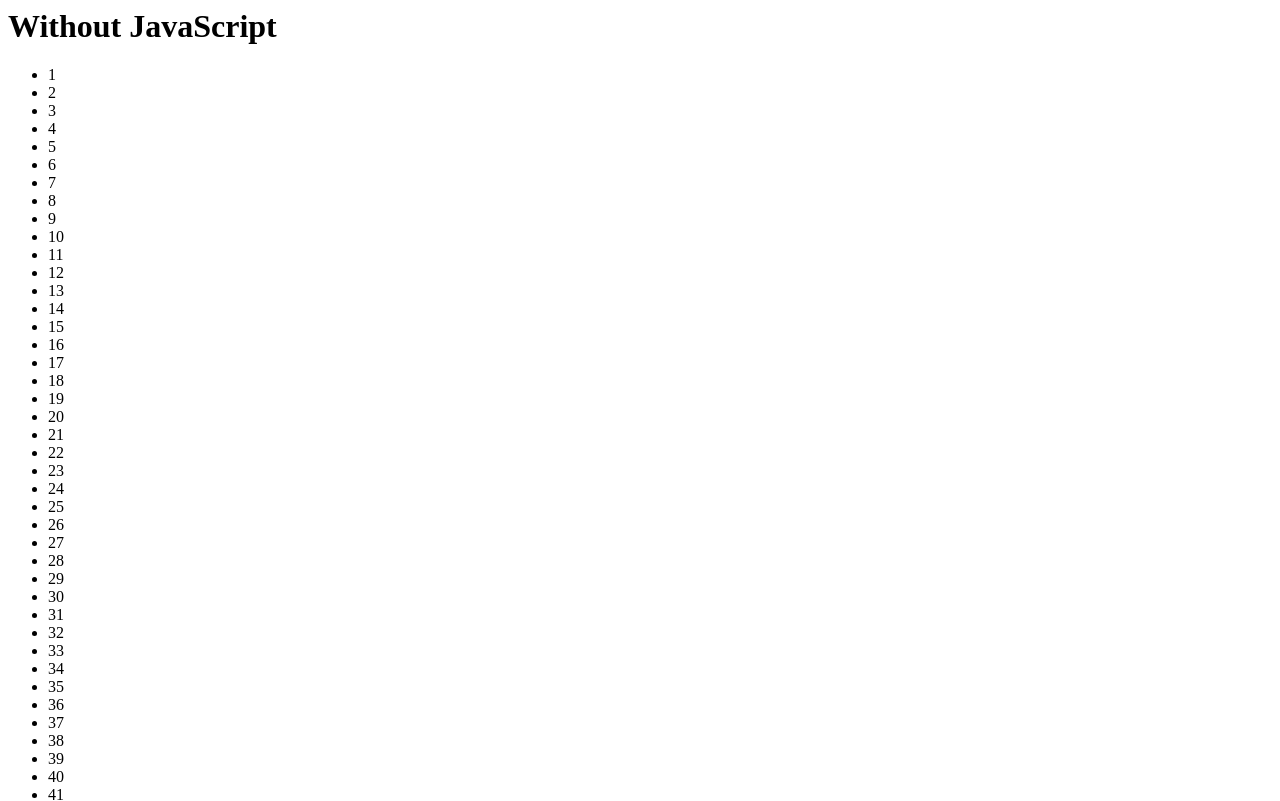
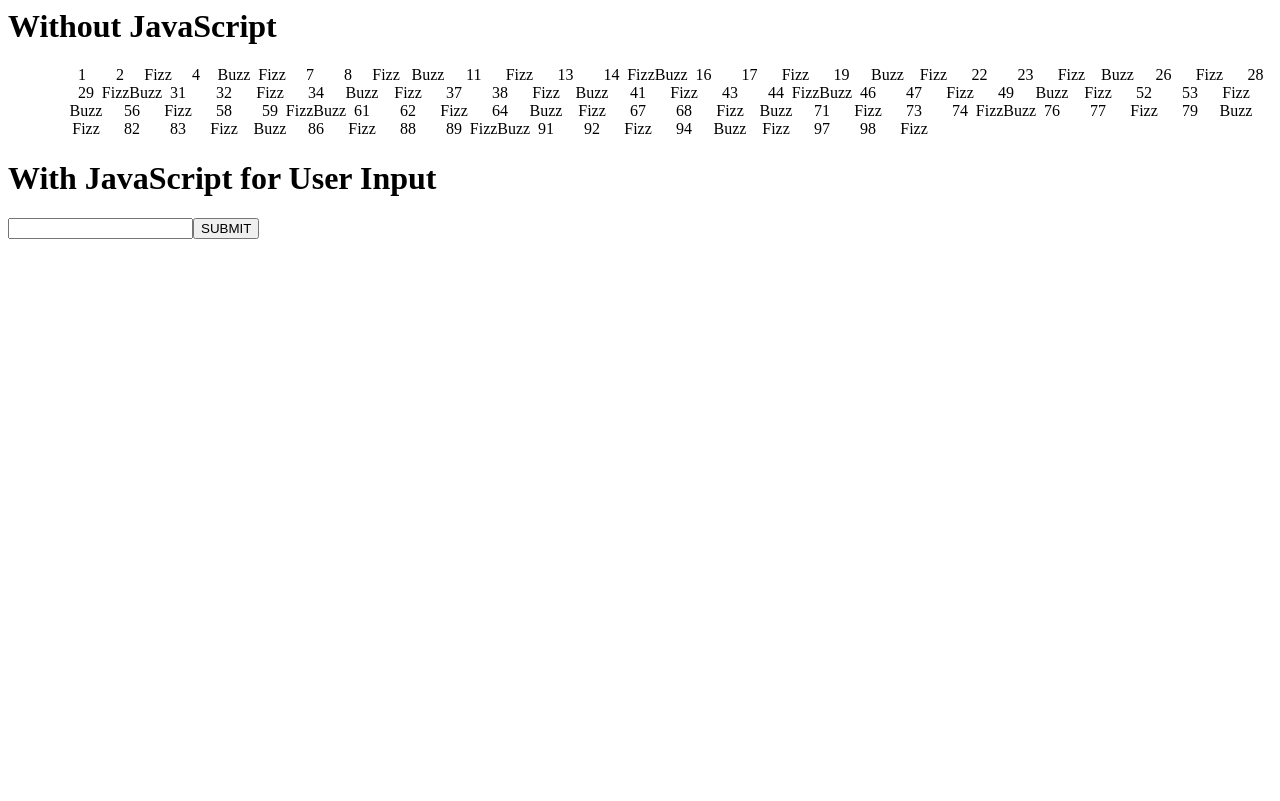
Before and after one commit to DLopez6877/pure-sass-fizzbuzz, a plain HTML site: page index.html in a window 1280 px wide. Shown: the top 801 px of the page. Drawn offline with Linux system fonts and the light colour scheme; the site is published under a folder, as on GitHub Pages, so addresses that start at the root find nothing.

Commit message:
convert to basics for gh-pages link

```diff
--- a/index.html
+++ b/index.html
@@ -1 +1 @@
-<html><head><title>Pure Sass FizzBuzz</title><link href="/styles.css" rel="stylesheet"/><script src="/jquery-3.2.1.min.js"></script><script src="/scripts.js"></script></head><body><h1>Without JavaScript</h1><ul><li>1</li><li>2</li><li>3</li><li>4</li><li>5</li><li>6</li><li>7</li><li>8</li><li>9</li><li>10</li><li>11</li><li>12</li><li>13</li><li>14</li><li>15</li><li>16</li><li>17</li><li>18</li><li>19</li><li>20</li><li>21</li><li>22</li><li>23</li><li>24</li><li>25</li><li>26</li><li>27</li><li>28</li><li>29</li><li>30</li><li>31</li><li>32</li><li>33</li><li>34</li><li>35</li><li>36</li><li>37</li><li>38</li><li>39</li><li>40</li><li>41</li><li>42</li><li>43</li><li>44</li><li>45</li><li>46</li><li>47</li><li>48</li><li>49</li><li>50</li><li>51</li><li>52</li><li>53</li><li>54</li><li>55</li><li>56</li><li>57</li><li>58</li><li>59</li><li>60</li><li>61</li><li>62</li><li>63</li><li>64</li><li>65</li><li>66</li><li>67</li><li>68</li><li>69</li><li>70</li><li>71</li><li>72</li><li>73</li><li>74</li><li>75</li><li>76</li><li>77</li><li>78</li><li>79</li><li>80</li><li>81</li><li>82</li><li>83</li><li>84</li><li>85</li><li>86</li><li>87</li><li>88</li><li>89</li><li>90</li><li>91</li><li>92</li><li>93</li><li>94</li><li>95</li><li>96</li><li>97</li><li>98</li><li>99</li></ul><form class="userInputForm"><h1>With JavaScript for User Input</h1><input class="userInput"/><button type="submit">SUBMIT</button></form><ul class="output"></ul></body></html>
+<html><head><title>Pure Sass FizzBuzz</title><link href="styles.css" rel="stylesheet"/><script src="jquery-3.2.1.min.js"></script><script src="scripts.js"></script></head><body><h1>Without JavaScript</h1><ul><li>1</li><li>2</li><li>3</li><li>4</li><li>5</li><li>6</li><li>7</li><li>8</li><li>9</li><li>10</li><li>11</li><li>12</li><li>13</li><li>14</li><li>15</li><li>16</li><li>17</li><li>18</li><li>19</li><li>20</li><li>21</li><li>22</li><li>23</li><li>24</li><li>25</li><li>26</li><li>27</li><li>28</li><li>29</li><li>30</li><li>31</li><li>32</li><li>33</li><li>34</li><li>35</li><li>36</li><li>37</li><li>38</li><li>39</li><li>40</li><li>41</li><li>42</li><li>43</li><li>44</li><li>45</li><li>46</li><li>47</li><li>48</li><li>49</li><li>50</li><li>51</li><li>52</li><li>53</li><li>54</li><li>55</li><li>56</li><li>57</li><li>58</li><li>59</li><li>60</li><li>61</li><li>62</li><li>63</li><li>64</li><li>65</li><li>66</li><li>67</li><li>68</li><li>69</li><li>70</li><li>71</li><li>72</li><li>73</li><li>74</li><li>75</li><li>76</li><li>77</li><li>78</li><li>79</li><li>80</li><li>81</li><li>82</li><li>83</li><li>84</li><li>85</li><li>86</li><li>87</li><li>88</li><li>89</li><li>90</li><li>91</li><li>92</li><li>93</li><li>94</li><li>95</li><li>96</li><li>97</li><li>98</li><li>99</li></ul><form class="userInputForm"><h1>With JavaScript for User Input</h1><input class="userInput"/><button type="submit">SUBMIT</button></form><ul class="output"></ul></body></html>
--- a/styles.css
+++ b/styles.css
@@ -31,5 +31,3 @@ li:nth-child(15n)::after {
   left: 50%;
   transform: translateX(-50%);
   background: white; }
-
-/*# sourceMappingURL=styles.css.map */
--- a/styles.sass
+++ /dev/null
@@ -1,24 +0,0 @@
-=result($value)
-  position: relative
-  &::after
-    content: $value
-    position: absolute
-    left: 50%
-    transform: translateX(-50%)
-    background: white
-
-ul
-  list-style: none
-  display: flex
-  flex-wrap: wrap
-  li
-    margin-left: 30px
-
-li:nth-child(3n)
-  +result("Fizz")
-
-li:nth-child(5n)
-  +result("Buzz")
-
-li:nth-child(15n)
-  +result("FizzBuzz")
```
Also changed, not shown: package-lock.json (deleted), 2 other files.
